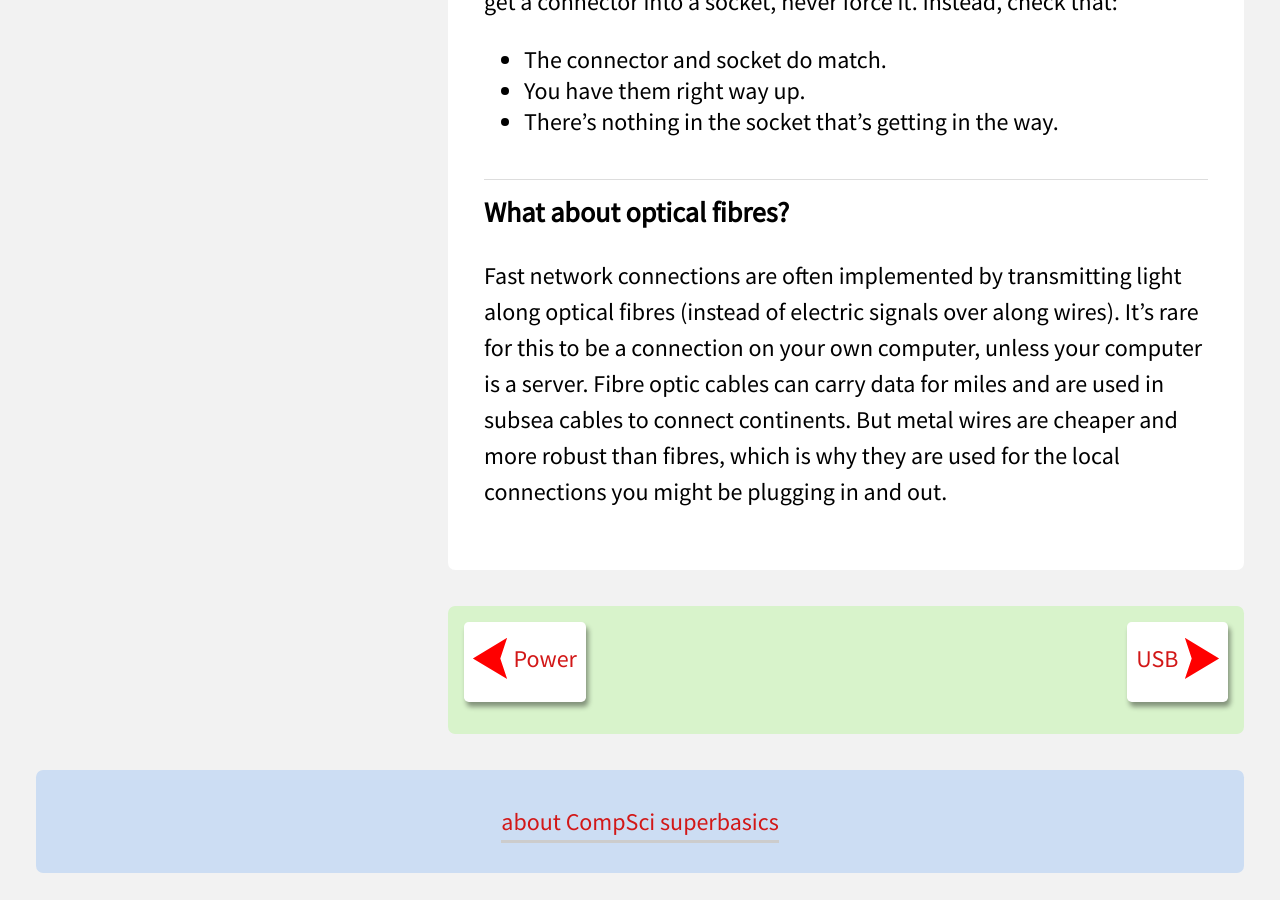
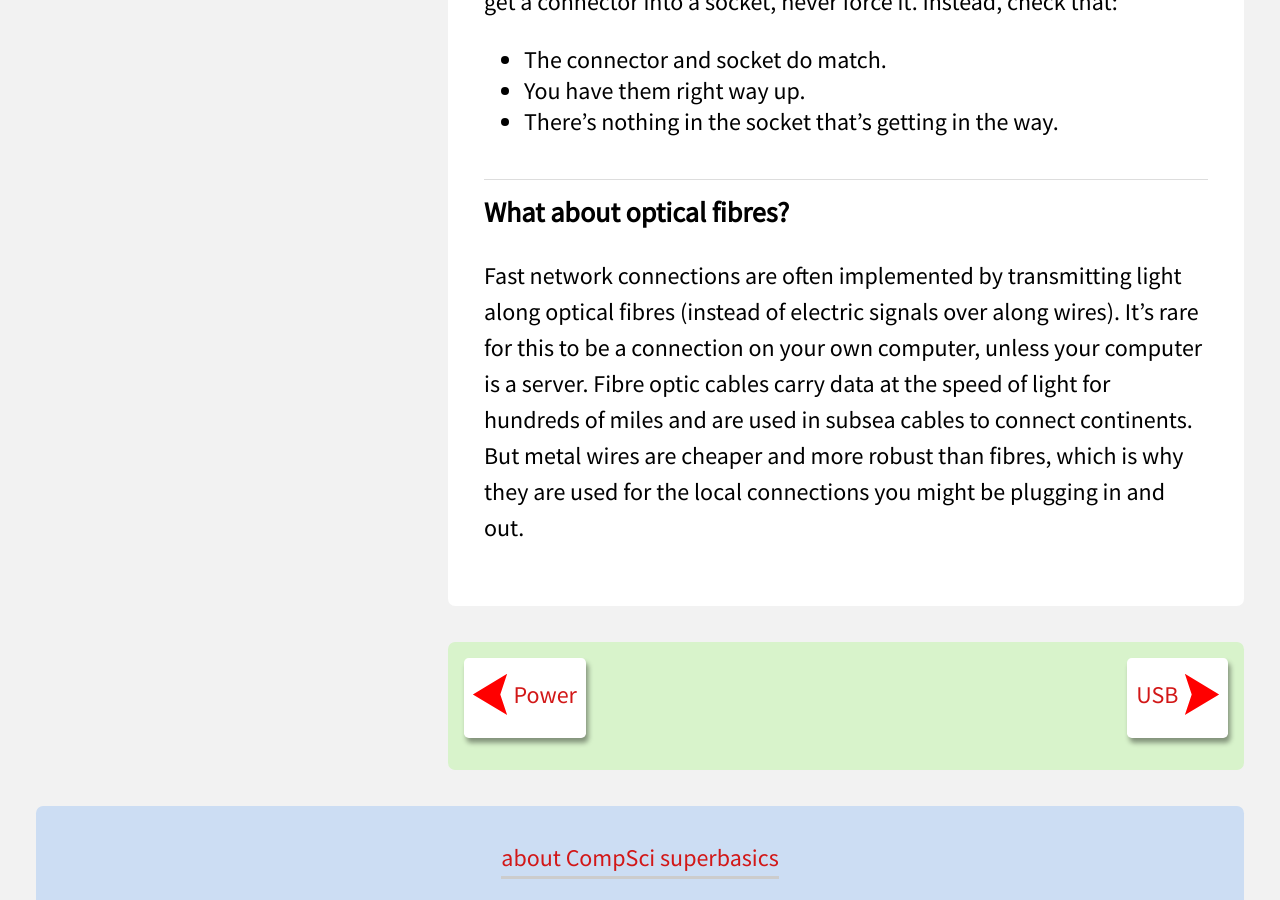
Before and after one commit to davewhiteland/compsci-superbasics, a Jekyll site: the page built from collections/_hardware/connections.md, in a window 1280 px wide and 900 px high, scrolled down 4874 px. Built offline with Jekyll 4.4.1, drawn with Linux system fonts in a browser that asks for light colours.

Commit message:
update text on fibre optics (failed to save before commit)

```diff
--- a/collections/_hardware/connections.md
+++ b/collections/_hardware/connections.md
@@ -145,7 +145,7 @@ connector into a socket, never force it. Instead, check that:
 Fast network connections are often implemented by transmitting light along
 optical fibres (instead of electric signals over along wires). It's rare for
 this to be a connection on your own computer, unless your computer is a server.
-Fibre optic cables can carry data for miles and are used in subsea cables to
-connect continents. But metal wires are cheaper and more robust than fibres,
-which is why they are used for the local connections you might be plugging in
-and out.
+Fibre optic cables carry data at the speed of light for hundreds of miles and
+are used in subsea cables to connect continents. But metal wires are cheaper
+and more robust than fibres, which is why they are used for the local
+connections you might be plugging in and out.
```
